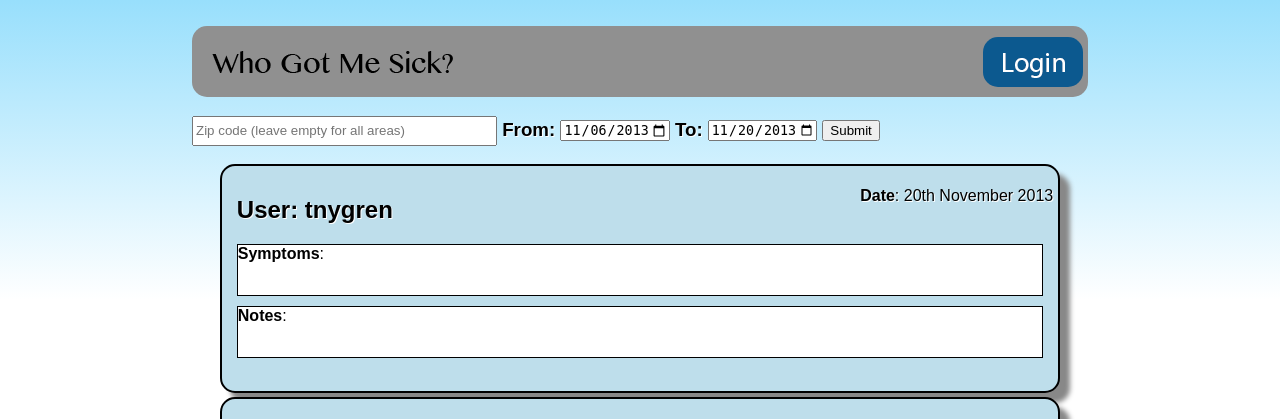
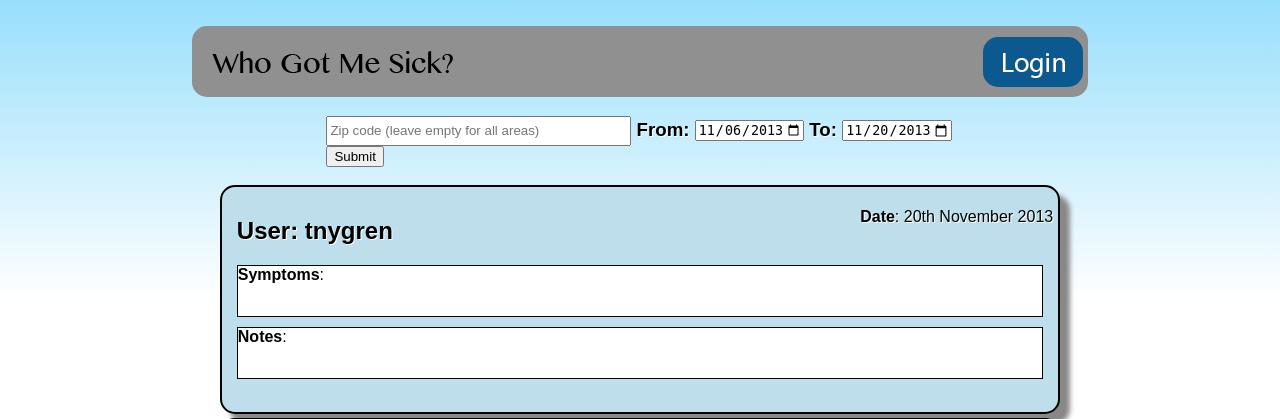
Before and after one commit to timmNygren/whoGotMeSick, a PHP site: page / in a window 1280 px wide. Shown: the top 419 px of the page. Run offline with PHP 8.4, Linux system fonts and the light colour scheme; data comes from the database, SQL or seed files in the repository.

Commit message:
Search bar centered, more minor changes

```diff
--- a/index.css
+++ b/index.css
@@ -100,3 +100,9 @@ body {
 textarea {
 	display: inline;
 }
+
+.search_area {
+	width: 70%;
+	margin-left: auto;
+	margin-right: auto;
+}
--- a/index.php
+++ b/index.php
@@ -11,7 +11,6 @@
 		else {
 			$search_query = "select * from users, reports where user_id=users.id and zip_code=\"".$_GET['searchTerm']."\" ";
 			$search = $_GET['searchTerm'];
-			// unset($_POST['searchTerm']);
 		}
 
 		$defaultPreviousTime = mktime(12, 0, 0, date('m'), date('d')-14, date('Y'));
@@ -88,18 +87,17 @@
 
 	?>
 	</article>
-	<article class="search">
+	<div class="search_area">
 		<form action="index.php" method="get">
 			<h3>
 			<input type="text" name="searchTerm" size="35%" placeholder="Zip code (leave empty for all areas)" value="<?php echo $search; ?>" pattern="\d\d\d\d\d" style="height:30px">
 			<?php
-				// $defaultPreviousTime = mktime(12, 0, 0, date('m'), date('d')-14, date('Y'));
 				echo 'From: <input type="date" name="d1" value="'.$previousDate.'" max="'.$maxDate.'">  To: <input type="date" name="d2" value="'.$maxDate.'" max="'.date('Y-m-d').'">';
 			?>
 			<input type="submit" name="Search" id="search_button">
 			</h3>
 		</form>
-	</article>
+	</div>
 	<?php
 
 		function parseSymptoms($string) {
@@ -133,8 +131,6 @@
 		} else {
 			while($row = mysqli_fetch_array($result)){
 				$timestamp = strtotime($row['report_date']);
-				// echo $timestamp."<br>";
-				// echo $row['date'];
 				echo "<article class='main'>";
 				echo "<h1><b>User</b>: ". $row['username'] ."</h1>";
 				echo "<div class='symptoms'><b>Symptoms</b>: ". parseSymptoms($row['symptoms']) ."</div>";
```
